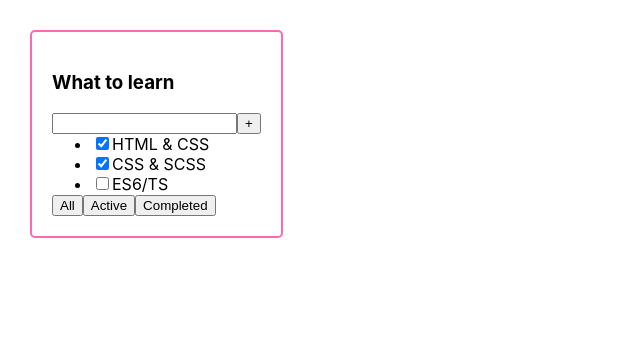
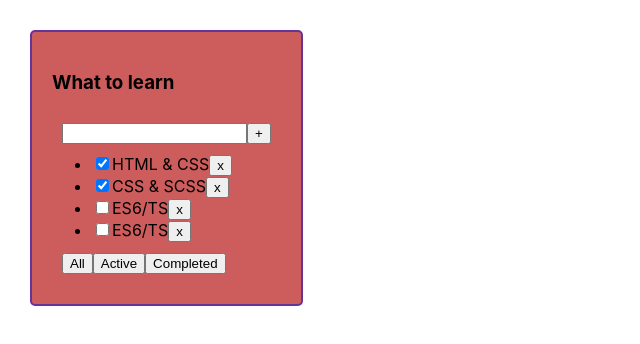
Before and after one commit to romantut1988/cases-distribution, a React (Create React App) app: page / in a window 1280 px wide. Shown: the top 344 px of the page, without its empty margins (0-640 px from the left). Built offline with nearby package versions, Linux system fonts and the light colour scheme.

Commit message:
one sheet with tasks lesson 2

```diff
--- a/package.json
+++ b/package.json
@@ -2,6 +2,7 @@
   "name": "cases-disrtibution",
   "version": "0.1.0",
   "private": true,
+  "homepage": "https://romantut1988.github.io/cases-distribution-",
   "dependencies": {
     "@testing-library/jest-dom": "^5.14.1",
     "@testing-library/react": "^13.0.0",
@@ -10,6 +11,7 @@
     "@types/node": "^16.7.13",
     "@types/react": "^18.0.0",
     "@types/react-dom": "^18.0.0",
+    "gh-pages": "^5.0.0",
     "react": "^18.2.0",
     "react-dom": "^18.2.0",
     "react-scripts": "5.0.1",
@@ -20,7 +22,9 @@
     "start": "react-scripts start",
     "build": "react-scripts build",
     "test": "react-scripts test",
-    "eject": "react-scripts eject"
+    "eject": "react-scripts eject",
+    "predeploy": "npm run build",
+    "deploy": "gh-pages -d build"
   },
   "eslintConfig": {
     "extends": [
--- a/src/App.css
+++ b/src/App.css
@@ -4,10 +4,15 @@
 }
 
 .list {
+    background-color: indianred;
     margin-right: 50px;
-    border: 2px solid hotpink;
+    border: 2px solid rebeccapurple;
     border-radius: 5px;
     padding: 20px;
+}
+
+.list div {
+    padding: 10px;
 }
 
 ul {
--- a/src/App.tsx
+++ b/src/App.tsx
@@ -13,10 +13,14 @@ function App() {
         {id: 1, title: "HTML & CSS", isDone: true},
         {id: 2, title: "CSS & SCSS", isDone: true},
         {id: 3, title: "ES6/TS", isDone: false},
+        {id: 4, title: "ES6/TS", isDone: false},
     ]
     return (
         <div className="App">
-            <TodoList title={"What to learn"} tasks={tasks}/>
+            <TodoList
+                title={"What to learn"}
+                tasks={tasks}
+            />
         </div>
     );
 }
--- a/src/TodoList.tsx
+++ b/src/TodoList.tsx
@@ -1,12 +1,40 @@
 import React from 'react';
-import {TaskType} from "./App";
 
 type TodoListPropsType = {
     title: string
     tasks: Array<TaskType>
 }
 
+export type TaskType = {
+    id: number
+    title: string
+    isDone: boolean
+}
+
 const TodoList: React.FC<TodoListPropsType> = (props) => {
+
+    let isAllTasksNotIsDone = true
+    for (let i = 0; i < props.tasks.length; i++) {
+        if (props.tasks[i].isDone) {
+            isAllTasksNotIsDone = false
+            break
+        }
+    }
+    const todoClasses = isAllTasksNotIsDone ? "todolist-empty" : "todolist"
+
+    const todolistItems = props.tasks.map((task) => {
+        return (
+            <li>
+                <input type="checkbox" checked={task.isDone}/>
+                <span>{task.title}</span>
+                <button onClick={() => {
+                    alert(task.id)
+                }}>x
+                </button>
+            </li>
+        )
+    })
+
     return (
         <div className="list">
             <h3>{props.title}</h3>
@@ -15,18 +43,7 @@ const TodoList: React.FC<TodoListPropsType> = (props) => {
                 <button>+</button>
             </div>
             <ul>
-                <li>
-                    <input type="checkbox" checked={props.tasks[0].isDone}/>
-                    <span>{props.tasks[0].title}</span>
-                </li>
-                <li>
-                    <input type="checkbox" checked={props.tasks[1].isDone}/>
-                    <span>{props.tasks[1].title}</span>
-                </li>
-                <li>
-                    <input type="checkbox" checked={props.tasks[2].isDone}/>
-                    <span>{props.tasks[2].title}</span>
-                </li>
+                {todolistItems}
             </ul>
             <div>
                 <button>All</button>
```
Also changed, not shown: 1 other file (tests, documents, lock files or other folders).
